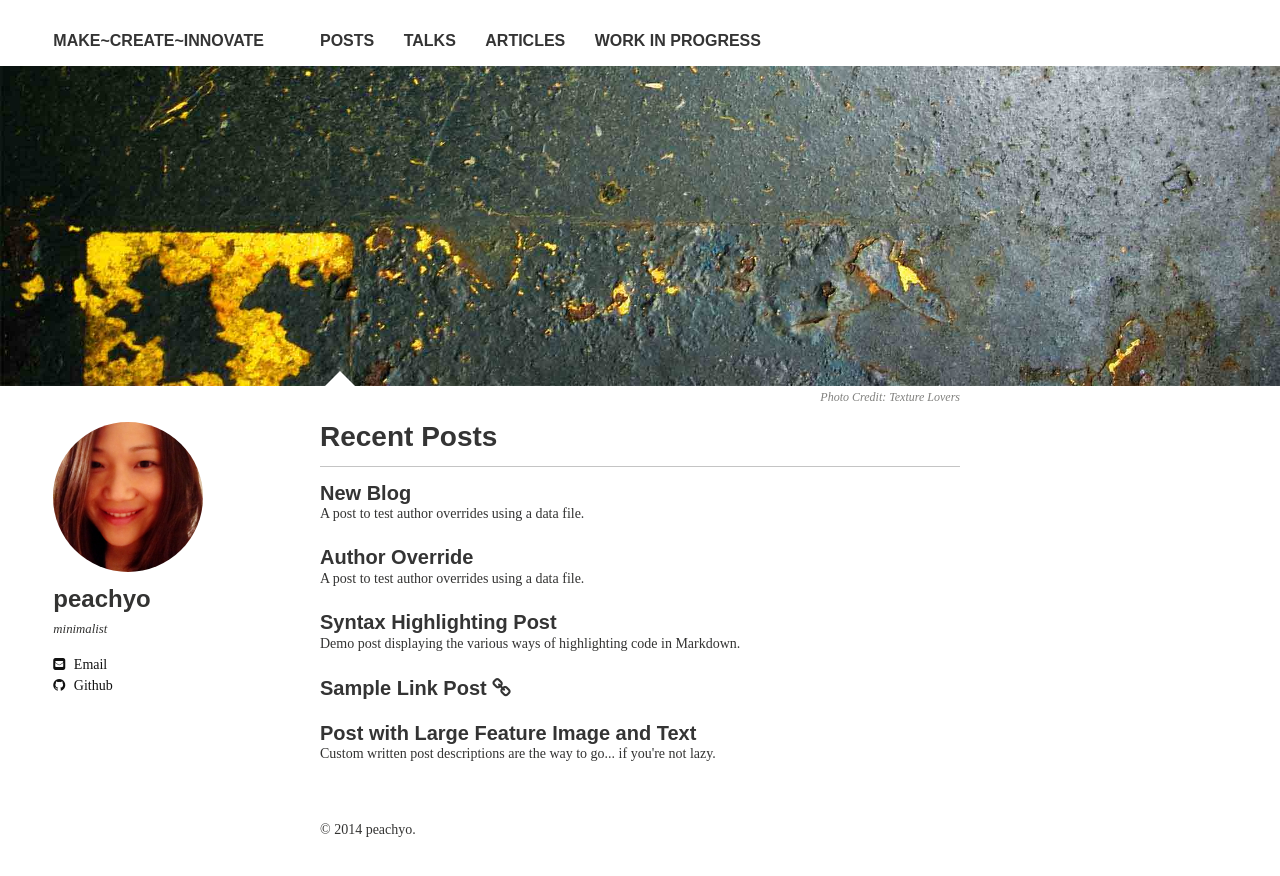
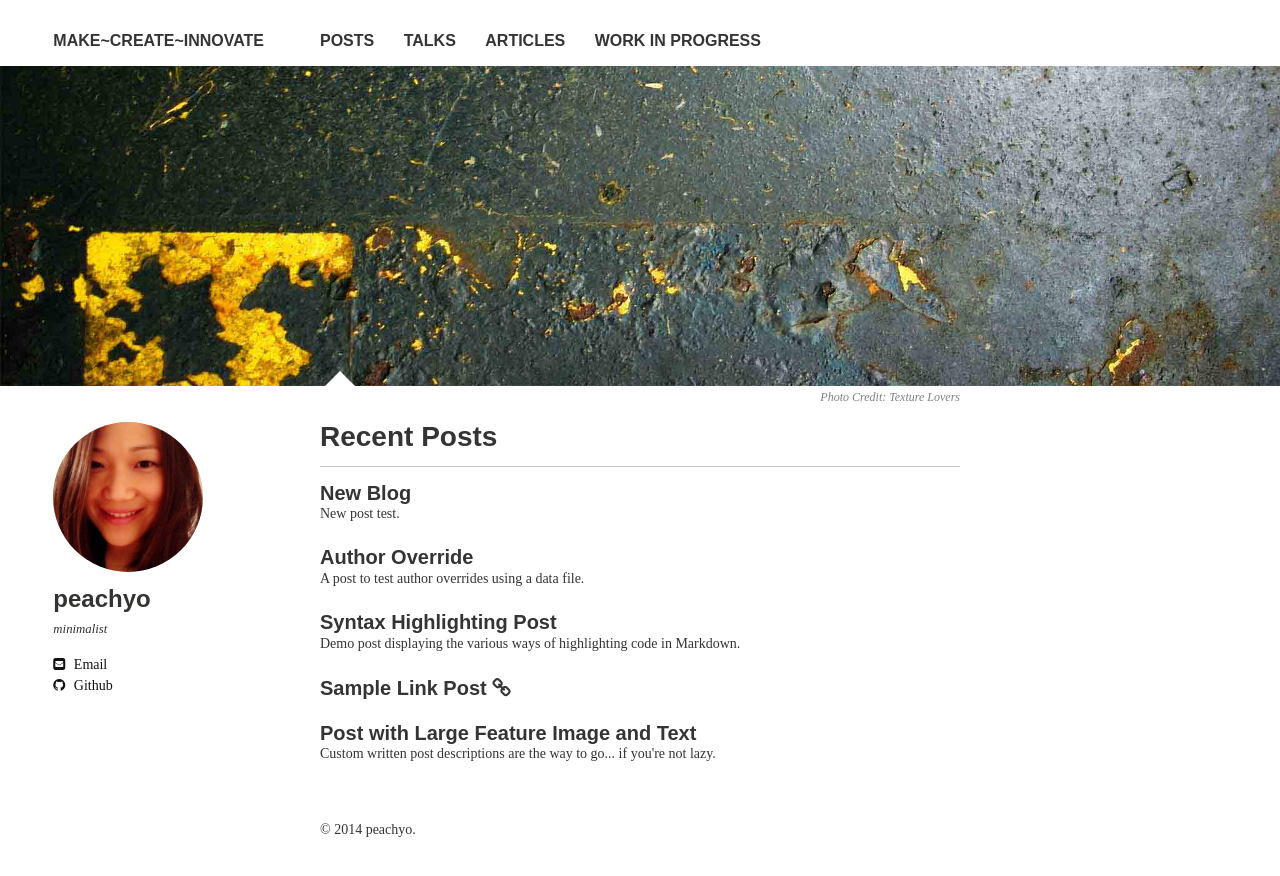
Before and after one commit to peachyo/peachyo.github.io, a Jekyll site: the page built from index.md, in a window 1280 px wide. Shown: the top 876 px of the page. Built offline with Jekyll 4.4.1, drawn with Linux system fonts in a browser that asks for light colours; nearby versions of some CDN libraries; some web fonts are replaced.

Commit message:
new post

```diff
--- a/_posts/2014-08-16-new-blog.md
+++ b/_posts/2014-08-16-new-blog.md
@@ -2,7 +2,7 @@
 layout: post
 title: "New Blog"
 modified:
-excerpt: "A post to test author overrides using a data file."
+excerpt: "New post test."
 tags: []
 ---
 
```
